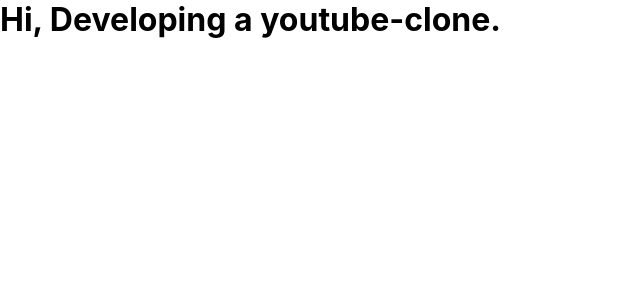
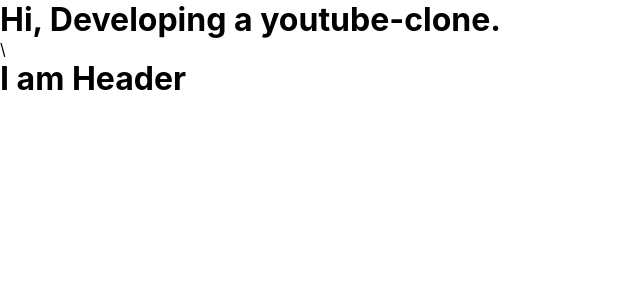
Before and after one commit to ImaginationHouse/youtube-clone, a React (Create React App) app: page / in a window 1280 px wide. Shown: the top 300 px of the page, without its empty margins (0-640 px from the left). Built offline with nearby package versions, Linux system fonts and the light colour scheme.

Commit message:
added header file link in app.js

```diff
--- a/src/App.js
+++ b/src/App.js
@@ -1,9 +1,11 @@
 import './App.css';
+import Header from './Header';
 
 function App() {
   return (
     <div className="app">
       <h1>Hi, Developing a youtube-clone.</h1>
+      <Header/>
     </div>
   );
 }
--- a/src/header.js
+++ b/src/header.js
@@ -3,7 +3,8 @@
 
 const header = props => {
   return (
-    <div>Kishan Kumar Zalvadia</div>
+    <div className='header'>\
+    <h1>I am Header</h1></div>
   )
 }
 
```
